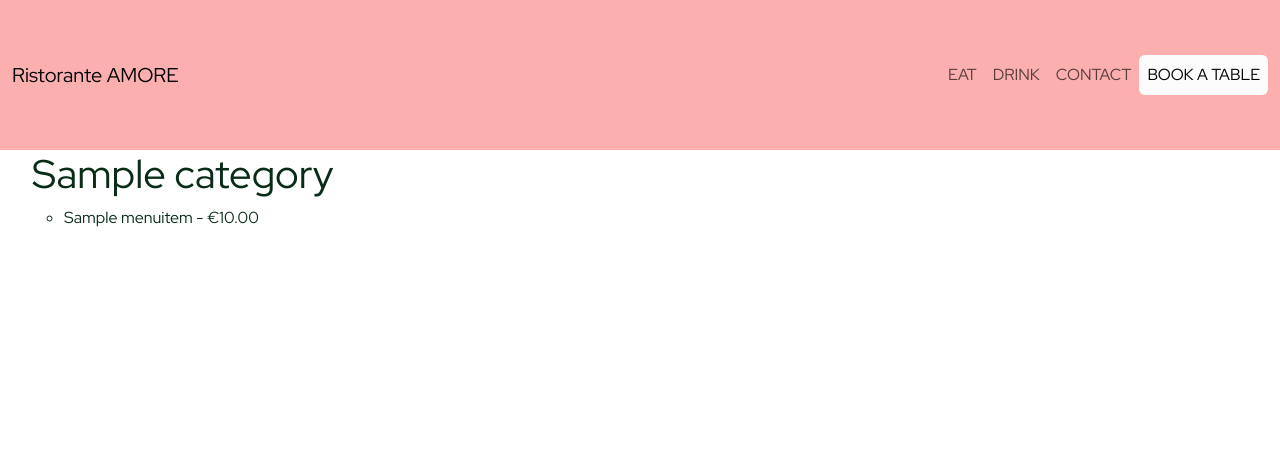
After one commit to Maximiliane-K/pp4-restaurant-app, a Django app: template restaurant/templates/food.html in a window 1280 px wide. The commit adds this page. Shown: the top 470 px of the page. Run offline with Django 3.2, Linux system fonts and the light colour scheme; the template is opened without the code that fills it: values that come from a table or form of the project are taken from there, others are empty; tables that the repository leaves empty hold one stand-in row (values such as "Sample post"); some libraries are stand-ins or nearby versions.

Commit message:
Refactor models.py. Add html template to food.html to display the food menu

```diff
--- a/amoreresto/settings.py
+++ b/amoreresto/settings.py
@@ -31,7 +31,7 @@ SECRET_KEY = os.environ.get('SECRET_KEY')
 # SECURITY WARNING: don't run with debug turned on in production!
 DEBUG = True
 
-ALLOWED_HOSTS = ['8000-maximiliane-pp4restaura-l8mqf3e23z7.ws-eu108.gitpod.io', 'localhost', 'amoreresto.herokuapp.com', 'amoreresto-0572170e8b7d.herokuapp.com']
+ALLOWED_HOSTS = ['8000-maximiliane-pp4restaura-l8mqf3e23z7.ws-eu110.gitpod.io', 'localhost', 'amoreresto.herokuapp.com', 'amoreresto-0572170e8b7d.herokuapp.com']
 
 
 # Application definition
--- a/restaurant/models.py
+++ b/restaurant/models.py
@@ -33,7 +33,7 @@ class MenuItems(models.Model):
     """
     name = models.CharField(max_length=100)
     price = models.DecimalField(max_digits=6, decimal_places=2)
-    category = models.ForeignKey(Category, on_delete=models.CASCADE)
+    category = models.ForeignKey(Category,related_name='menu_items', on_delete=models.CASCADE)
 
     class Meta:
         verbose_name_plural = 'Menu Items'
--- /dev/null
+++ b/restaurant/templates/food.html
@@ -0,0 +1,16 @@
+{% extends "base.html" %}
+{% block title %}Food Menu{% endblock %}
+
+{% block content %}
+    <ul>
+        {% for category in categories %}
+            <h1>{{ category.name }}</h1>
+            <ul>
+                {% for item in category.menu_items.all %}
+                    <li>{{ item.name }} - €{{ item.price }}</li>
+                {% endfor %}
+            </ul>
+        {% endfor %}
+    </ul>
+
+{% endblock %}
--- a/templates/base.html
+++ b/templates/base.html
@@ -43,7 +43,7 @@
       </button>
       <div class="collapse navbar-collapse justify-content-end" id="navbarNav">
         <ul class="navbar-nav">
-          <li class="nav-item"><a class="nav-link" aria-current="page" href="food.html">EAT</a></li>
+          <li class="nav-item"><a class="nav-link" aria-current="page" href="#">EAT</a></li>
           <li class="nav-item"><a class="nav-link" aria-current="page" href="#">DRINK</a></li>
           <li class="nav-item"><a class="nav-link" aria-current="page" href="#">CONTACT</a></li>
           <li class="nav-item bg-light-subtle rounded"><a class="nav-link active btn" aria-current="page" href="#">BOOK A TABLE</a></li>
--- a/templates/food.html
+++ /dev/null
@@ -1 +0,0 @@
-<h1>HELLO FOOD MENU</h1>
```
